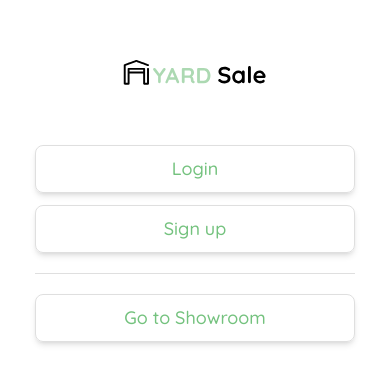
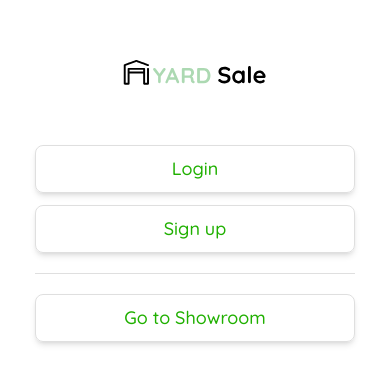
Before and after one commit to Geras4323/ecommerce-frontend-js, a Next.js app: page / in a window 390 px wide. Shown: the part 221-604 px from the top of the page. Built offline with nearby package versions, Linux system fonts and the light colour scheme; no server answers.

Commit message:
[FIX] Fix Admin utils background color - Fix marquee non-filled space

```diff
--- a/src/components/Admin/AdminUtils.jsx
+++ b/src/components/Admin/AdminUtils.jsx
@@ -54,7 +54,7 @@ export function AdminUtils({ setIsAdminUtilsOpen }) {
       <div className='w-full h-full absolute bg-black bg-opacity-50'  onClick={() => setIsAdminUtilsOpen(false)} />
 
       {/* The bigger rectangle you see */}
-      <div className='w-full h-full py-6   sm:w-3/4 sm:h-3/4 sm:rounded-2xl bg-slate-100 border border-border z-10 overflow-hidden relative'>
+      <div className='w-full h-full py-6   sm:w-3/4 sm:h-3/4 sm:rounded-2xl bg-white border border-border z-10 overflow-hidden relative'>
 
         <div className='w-5 absolute top-2 right-4 hover:cursor-pointer hover:scale-110 duration-200 z-20'>
           <svg xmlns="http://www.w3.org/2000/svg" viewBox="0 0 320 512" className='w-full h-full' onClick={() => setIsAdminUtilsOpen(false)}>
@@ -69,7 +69,7 @@ export function AdminUtils({ setIsAdminUtilsOpen }) {
           {/* First sention - seen when not displaced */}
           <section className='w-full h-full px-6 gap-10 flex flex-col   sm:flex-row'>
             <div className='w-full h-auto flex flex-col items-center gap-6'>
-              <p className='text-lg text-black mt-6' >Products</p>
+              <p className='text-xl text-black mt-6'>Products</p>
               <CommonButton
                 title={'products'} setIsDisplaced={setIsDisplaced} openViews={openViews} setOpenViews={setOpenViews} setSelectedView={setSelectedView} />
               <CommonButton
@@ -78,7 +78,7 @@ export function AdminUtils({ setIsAdminUtilsOpen }) {
                 title={'categories'} setIsDisplaced={setIsDisplaced} openViews={openViews} setOpenViews={setOpenViews} setSelectedView={setSelectedView} />
             </div>
             <div className='w-full h-auto flex flex-col items-center gap-6 border-t border-border   sm:border-none'>
-              <p className='text-lg text-black mt-6' >Users</p>
+              <p className='text-xl text-black mt-6'>Users</p>
               <CommonButton
                 title={'users'} setIsDisplaced={setIsDisplaced} openViews={openViews} setOpenViews={setOpenViews} setSelectedView={setSelectedView} />
               <CommonButton
--- a/src/components/Admin/GenericAdminView.jsx
+++ b/src/components/Admin/GenericAdminView.jsx
@@ -1,6 +1,6 @@
 import React from 'react';
-import { capitalize } from 'lodash';
 import Cookies from 'js-cookie';
+// import { capitalize } from 'lodash';
 
 import { api } from 'src/utils/axiosConnection';
 
@@ -15,9 +15,9 @@ const widths = {
 
 function AdminItem({ item, columnsKeys, columnsWidths }) {
   return (
-    <section className='w-full h-14 py-2 px-2 flex flex-row items-center rounded-lg bg-slate-50 border-b border-border   hover:cursor-pointer'>
+    <section className='w-full h-14 py-2 px-2 flex flex-row items-center rounded-lg bg-slate-100 border-b border-border   hover:cursor-pointer'>
       {columnsKeys.map((key, index) => (
-        <p key={index} className={`${widths[columnsWidths[index]]} pl-4 border-r border-border`}>{item[key]}</p>
+        <p key={index} className={`${widths[columnsWidths[index]]} pl-4 border-r border-gray-300`}>{item[key]}</p>
       ))}
     </section>
   )
@@ -63,9 +63,9 @@ export function GenericAdminView({ title, url, columns, admin, handleGoBack }) {
       </div>
 
       {/* Table header */}
-      <div className='w-full h-12 my-4 py-2 pl-2 pr-6 flex flex-row items-center rounded-lg bg-slate-200 border-b border-border'>
+      <div className='w-full h-12 mt-4 mb-3 py-2 pl-2 pr-6 flex flex-row items-center rounded-lg shadow-md shadow-slate-300 bg-slate-200 border-b border-border'>
         {columnsKeys.map((key, index) => (
-          <p key={index} className={`${widths[columnsWidths[index]]} pl-4 border-r border-border`}>{key}</p>
+          <p key={index} className={`${widths[columnsWidths[index]]} pl-4 border-r border-gray-400`}>{key}</p>
         ))}
       </div>
 
--- a/src/pages/index.jsx
+++ b/src/pages/index.jsx
@@ -58,6 +58,8 @@ export default function Home() {
               'https://m.media-amazon.com/images/I/71AVijzvhNL._UX569_.jpg',
               'https://indyschild.com/wp-content/uploads/2016/12/AdobeStock_96977357.jpeg',
               'https://m.media-amazon.com/images/I/41vbmwe7e4L._SY450_.jpg',
+              'https://www.ikea.com/us/en/images/products/arkelstorp-desk-black__0735967_pe740301_s5.jpg?f=s',
+              'https://cdn-learn.adafruit.com/assets/assets/000/001/161/medium800/led_strips_digitalledstrip.jpg?1396769336',
             ]}
           />
 
@@ -70,6 +72,8 @@ export default function Home() {
               'https://i0.wp.com/recargasrafaela.com.ar/wp-content/uploads/2022/01/fox_relok_m6pro.jpg',
               'https://m.media-amazon.com/images/I/418QpEn9JKL._SX425_.jpg',
               'https://www.collinsdictionary.com/images/full/sock_99256316_1000.jpg',
+              'https://images.fravega.com/f300/c453eec4f43bd55572ef32816f0dc7de.jpg',
+              'https://secure.img1-fg.wfcdn.com/im/64150170/resize-h310-w310%5Ecompr-r85/1591/159162856/floral-single-shower-curtain-hooks.jpg',
             ]}
           />
 
--- a/tailwind.config.js
+++ b/tailwind.config.js
@@ -16,7 +16,7 @@ module.exports = {
       textColor: {
         'very-light-pink': '#686e79',
         'text-input-field': '#F7F7F7',
-        'hospital-green': '#74c27e',
+        'hospital-green': '#20b000',
       },
       colors: {
         'very-light-pink': '#C7C7C7',
@@ -42,9 +42,9 @@ module.exports = {
         'automd': 'repeat(auto-fill, 240px)'
       },
       animation: {
-        marqueeSlow: 'marquee 20s linear infinite',
-        marqueeMed: 'marquee 15s linear infinite',
-        marqueeFast: 'marquee 10s linear infinite',
+        marqueeSlow: 'marquee 25s linear infinite',
+        marqueeMed: 'marquee 20s linear infinite',
+        marqueeFast: 'marquee 15s linear infinite',
       },
       keyframes: {
         marquee: {
```
